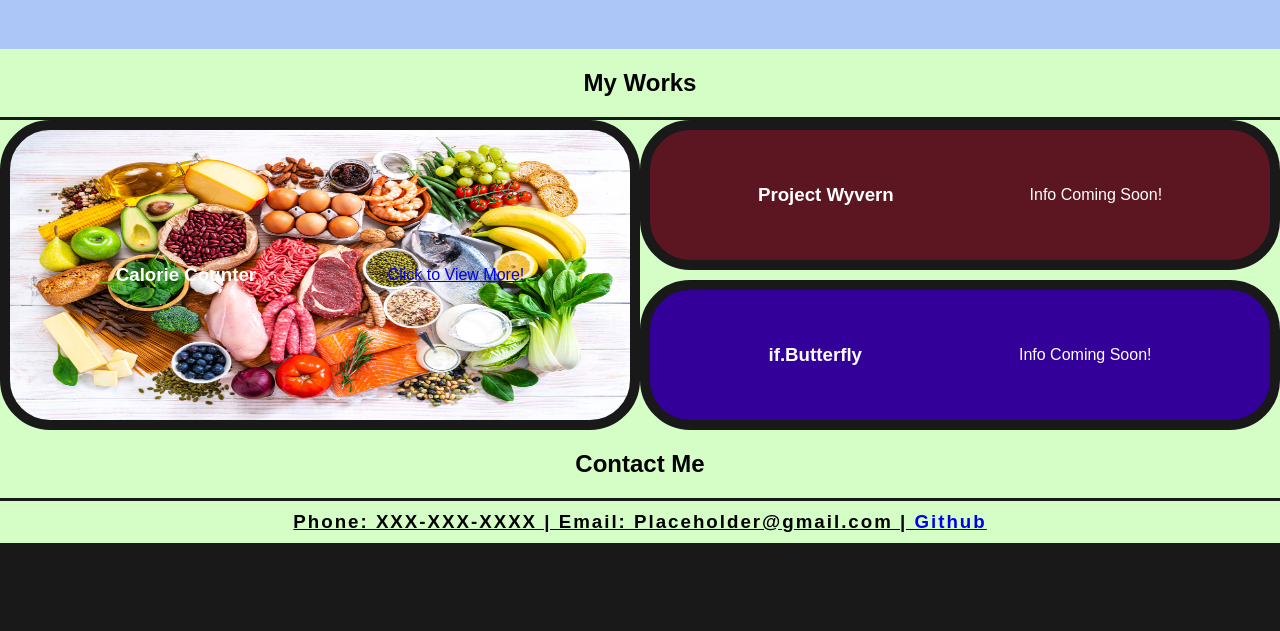
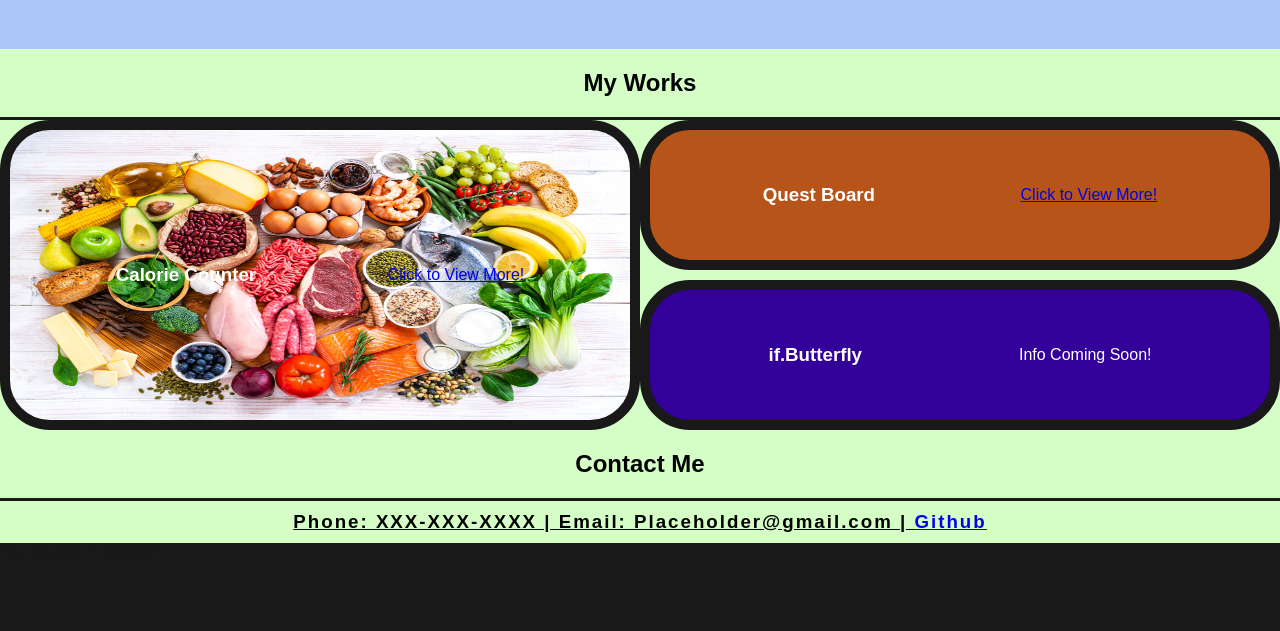
Before and after one commit to DerekRin/portfolio, a plain HTML site: page index.html in a window 1280 px wide. Shown: the part 330-961 px from the top of the page. Drawn offline with Linux system fonts and the light colour scheme.

Commit message:
Project 2 update

```diff
--- a/Assets/css/style.css
+++ b/Assets/css/style.css
@@ -173,7 +173,7 @@ p {
 .wyvern {
   border-radius: 50px;
   border: 10px solid #191919;
-  background-image: url(../Images/dark-red-rust-oleum-general-purpose-spray-paint-352115-76_600.png);
+  background-image: url(../Images/download.png);
   background-repeat: round;
   position: right;
   font-family: arial;
--- a/index.html
+++ b/index.html
@@ -52,8 +52,8 @@
         </div>
 
         <div class="wyvern">
-        <h3>Project Wyvern</h3>
-        <p> Info Coming Soon! </p>
+        <h3>Quest Board</h3>
+        <p><a href="https://morning-dawn-99645.herokuapp.com/">Click to View More! </a></p>
         </div>
 
         <div class="first">
```
Also changed, not shown: Assets/Images/download.png (added), 3 other files.
